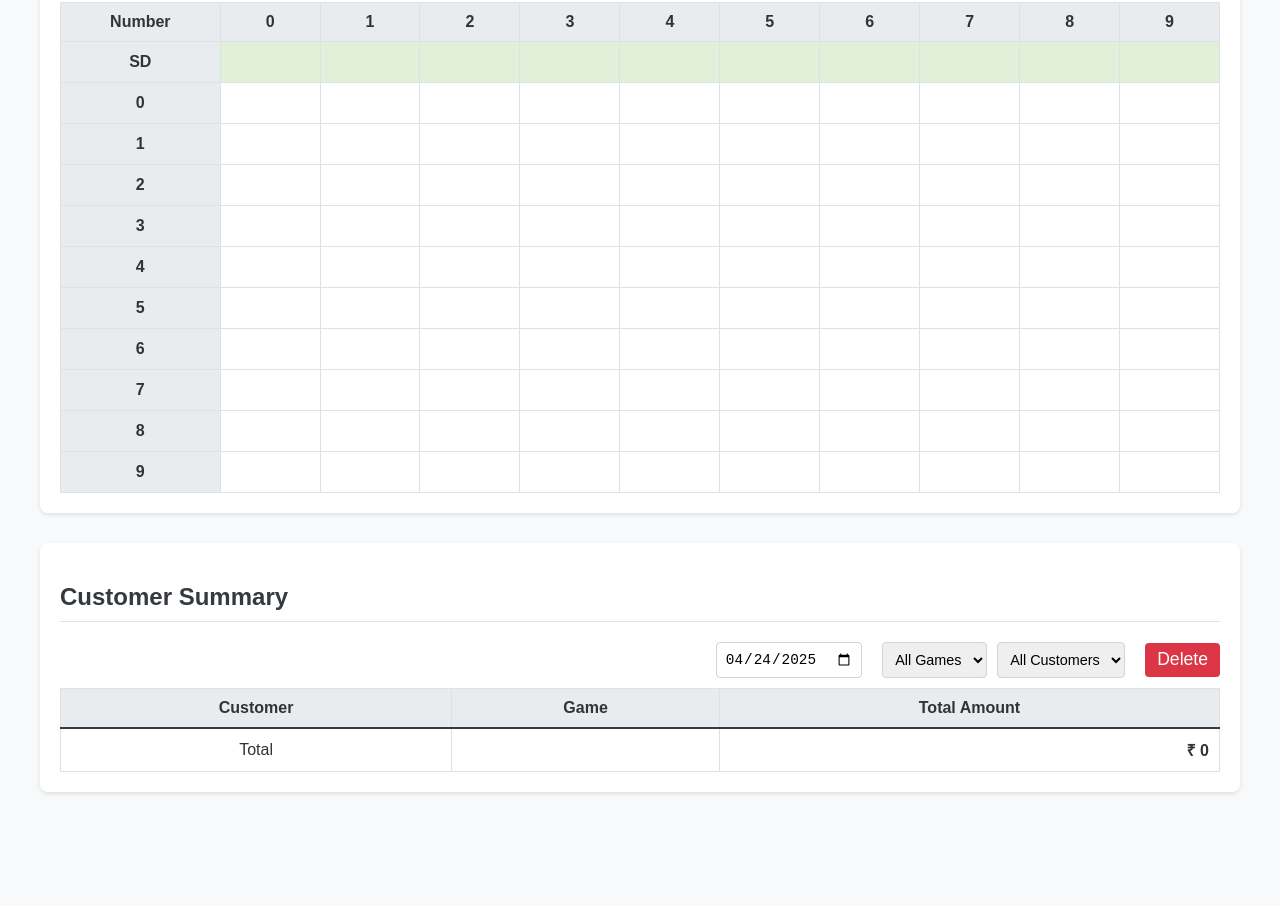
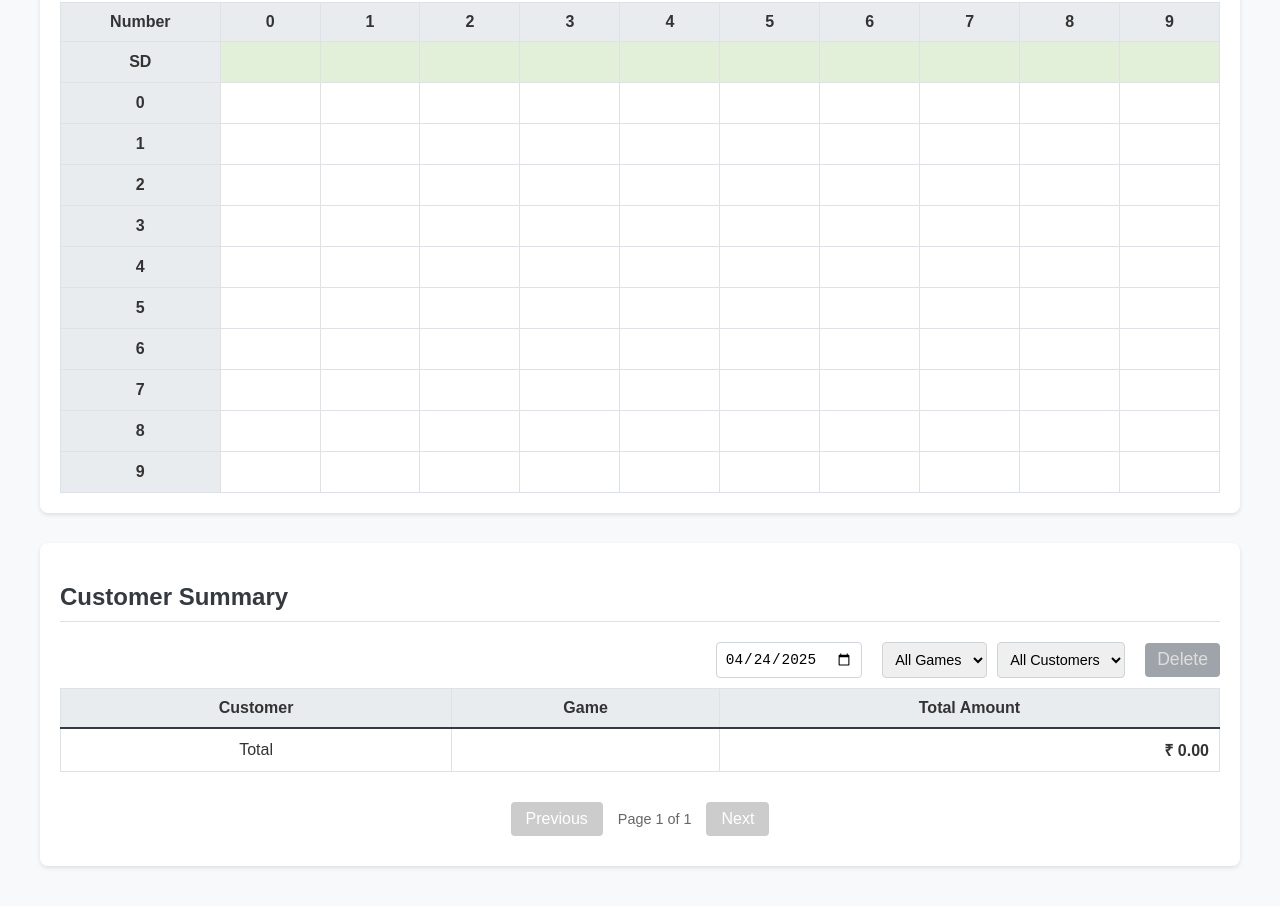
Before and after one commit to dev-praveen/game-app, a website: page public/index.html in a window 1280 px wide. Shown: the part 685-1591 px from the top of the page. Before the commit the page ends 1527 px from the top, so only its background shows below. Drawn offline with Linux system fonts and the light colour scheme; no server answers.

Commit message:
added pagination for customer summary

```diff
--- a/public/index.html
+++ b/public/index.html
@@ -122,6 +122,11 @@
                  </tr>
             </tbody>
         </table>
+        <div class="pagination-controls">
+            <button id="prev-page" class="pagination-btn" disabled>Previous</button>
+            <span id="page-info">Page <span id="current-page">1</span> of <span id="total-pages">1</span></span>
+            <button id="next-page" class="pagination-btn" disabled>Next</button>
+        </div>
     </div>
 
 </div> <!-- Close container wrapper -->
--- a/public/script.js
+++ b/public/script.js
@@ -17,7 +17,6 @@ document.addEventListener('DOMContentLoaded', () => {
     const singleDigitInput = document.getElementById('single-digit-input');
     const amountInput = document.getElementById('amount-input');
     const addBetBtn = document.getElementById('add-bet-btn');
-    const deleteAllBtn = document.getElementById('delete-all-btn');
 
     // Betting Grid
     const bettingGridBody = document.getElementById('betting-grid').querySelector('tbody');
@@ -27,7 +26,6 @@ document.addEventListener('DOMContentLoaded', () => {
     const summaryCustomerFilter = document.getElementById('summary-customer-filter'); // New filter
     const deleteSummaryBtn = document.getElementById('delete-summary-btn'); // New delete button
     const customerSummaryBody = document.getElementById('customer-summary').querySelector('tbody');
-    const summaryTotalCell = document.getElementById('summary-total');
     const summaryDateFilter = document.getElementById('summary-date-filter'); // Date picker
 
     // Grid Filters
@@ -47,6 +45,11 @@ document.addEventListener('DOMContentLoaded', () => {
     let customers = [];
     let bets = []; // We might need a more structured way to store bets later
     let lastFocusedNumberInput = numberInput; // Track last used number input
+
+    // Add pagination variables
+    let currentPage = 1;
+    const rowsPerPage = 5;
+    let summaryData = []; // Store all summary data
 
     // Set default date to today
     const today = new Date().toISOString().split('T')[0];
@@ -285,7 +288,6 @@ document.addEventListener('DOMContentLoaded', () => {
         const selectedGameId = summaryGameFilter.value;
         const selectedCustomerId = summaryCustomerFilter.value;
         const date = summaryDateFilter.value || today;
-        console.log(`Fetching summary for gameId: ${selectedGameId}, customerId: ${selectedCustomerId}, date: ${date}`);
 
         const queryParams = new URLSearchParams();
         if (selectedGameId !== 'all') queryParams.append('gameId', selectedGameId);
@@ -295,10 +297,42 @@ document.addEventListener('DOMContentLoaded', () => {
         try {
             const response = await fetch(`/api/summary?${queryParams.toString()}`);
             if (!response.ok) throw new Error('Failed to fetch summary');
-            const summaryData = await response.json();
+            summaryData = await response.json(); // Store all data
             console.log("Fetched summary data:", summaryData);
 
-            // Update delete button state based on whether there's data
+            // Reset to first page when data changes
+            currentPage = 1;
+            updatePaginationControls();
+            displayCurrentPage();
+
+        } catch (error) {
+            console.error('Error updating customer summary:', error);
+            alert('Could not update customer summary.');
+            summaryData = [];
+            displayCurrentPage();
+        }
+    }
+
+    // Function to update pagination controls
+    function updatePaginationControls() {
+        const totalPages = Math.ceil(summaryData.length / rowsPerPage);
+        document.getElementById('current-page').textContent = currentPage;
+        document.getElementById('total-pages').textContent = totalPages;
+
+        const prevBtn = document.getElementById('prev-page');
+        const nextBtn = document.getElementById('next-page');
+
+        prevBtn.disabled = currentPage === 1;
+        nextBtn.disabled = currentPage === totalPages || totalPages === 0;
+    }
+
+    // Function to display current page
+    function displayCurrentPage() {
+        const startIdx = (currentPage - 1) * rowsPerPage;
+        const endIdx = startIdx + rowsPerPage;
+        const currentPageData = summaryData.slice(startIdx, endIdx);
+
+        // Update delete button state based on whether there's any data
         updateDeleteButtonState(summaryData.length > 0);
 
         // Clear existing summary rows (keep the header)
@@ -314,7 +348,7 @@ document.addEventListener('DOMContentLoaded', () => {
         }
 
         let grandTotal = 0;
-            summaryData.forEach(item => {
+        currentPageData.forEach(item => {
             const row = customerSummaryBody.insertBefore(document.createElement('tr'), totalRow);
             row.insertCell().textContent = item.customer_name;
             row.insertCell().textContent = item.game_name;
@@ -323,6 +357,9 @@ document.addEventListener('DOMContentLoaded', () => {
             amountCell.style.textAlign = 'right';
             grandTotal += item.total_amount;
         });
+
+        // Calculate grand total for ALL data, not just current page
+        const totalAmount = summaryData.reduce((sum, item) => sum + item.total_amount, 0);
 
         // Ensure the Total row exists and update it
         if (!totalRow) {
@@ -337,21 +374,27 @@ document.addEventListener('DOMContentLoaded', () => {
             totalRow.cells[1].style.borderTop = '2px solid #343a40';
         }
         const finalTotalCell = document.getElementById('summary-total');
-            finalTotalCell.textContent = `₹ ${grandTotal.toFixed(2)}`;
+        finalTotalCell.textContent = `₹ ${totalAmount.toFixed(2)}`;
         finalTotalCell.style.textAlign = 'right';
+    }
 
-        } catch (error) {
-            console.error('Error updating customer summary:', error);
-            alert('Could not update customer summary.');
-            customerSummaryBody.innerHTML = '';
-            const totalRow = customerSummaryBody.insertRow();
-            totalRow.insertCell().textContent = 'Total';
-            totalRow.insertCell(); // Empty cell for game column
-            const totalAmountCell = totalRow.insertCell();
-            totalAmountCell.id = 'summary-total';
-            totalAmountCell.textContent = '₹ 0';
+    // Add event listeners for pagination buttons
+    document.getElementById('prev-page').addEventListener('click', () => {
+        if (currentPage > 1) {
+            currentPage--;
+            updatePaginationControls();
+            displayCurrentPage();
         }
+    });
+
+    document.getElementById('next-page').addEventListener('click', () => {
+        const totalPages = Math.ceil(summaryData.length / rowsPerPage);
+        if (currentPage < totalPages) {
+            currentPage++;
+            updatePaginationControls();
+            displayCurrentPage();
         }
+    });
 
     // --- Modal Handling Functions ---
     function showModal(message) {
--- a/public/style.css
+++ b/public/style.css
@@ -388,3 +388,37 @@ th {
         opacity: 1;
     }
 }
+
+/* --- Pagination Controls Styles --- */
+.pagination-controls {
+    display: flex;
+    justify-content: center;
+    align-items: center;
+    gap: 15px;
+    margin-top: 20px;
+    padding: 10px;
+}
+
+.pagination-btn {
+    background-color: #007bff;
+    color: white;
+    border: none;
+    padding: 8px 15px;
+    border-radius: 4px;
+    cursor: pointer;
+    transition: background-color 0.2s;
+}
+
+.pagination-btn:hover:not(:disabled) {
+    background-color: #0056b3;
+}
+
+.pagination-btn:disabled {
+    background-color: #ccc;
+    cursor: not-allowed;
+}
+
+#page-info {
+    font-size: 0.9em;
+    color: #666;
+}
```
Lines whose indentation alone changed are shown as unchanged.
